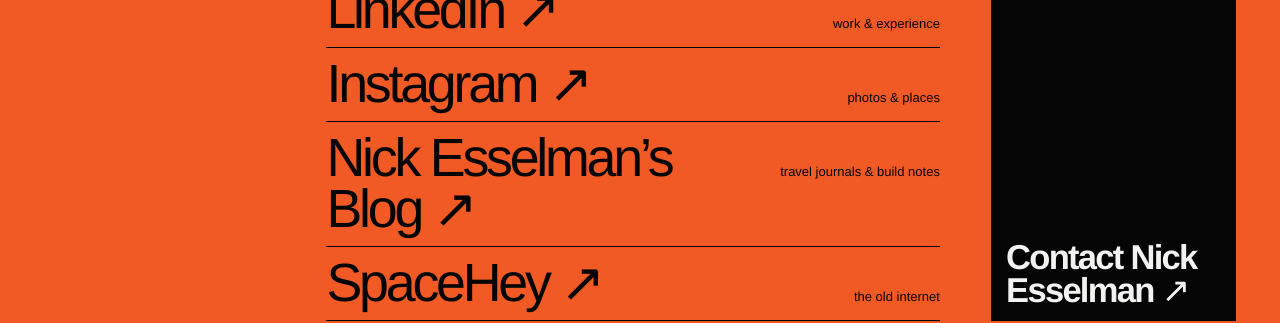
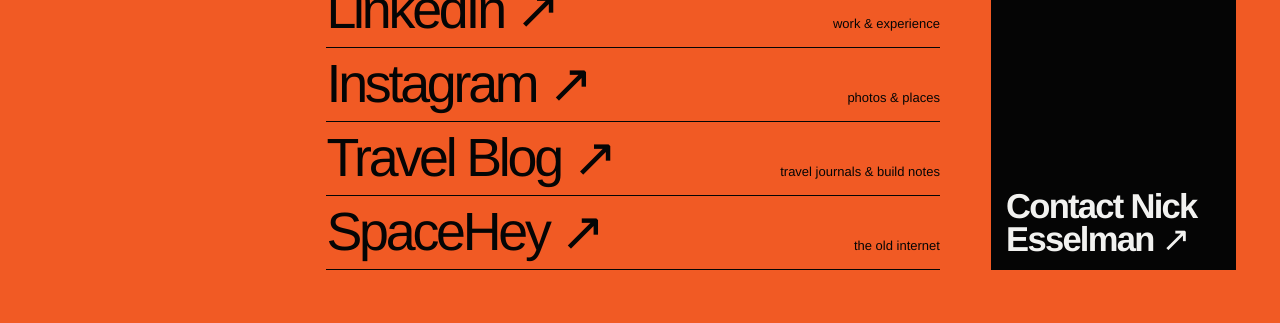
Before and after one commit to Nickdev8/nickesselman.nl, a React (Vite) app: page / in a window 1280 px wide. Shown: the part 2320-2643 px from the top of the page. Built offline with nearby package versions, Linux system fonts and the light colour scheme; no server answers.

Commit message:
renamed tab and updatesd blog link

```diff
--- a/src/components/Links.jsx
+++ b/src/components/Links.jsx
@@ -2,7 +2,7 @@
   { name: "GitHub", detail: "code & projects", href: "https://github.com/nickdev8/" },
   { name: "LinkedIn", detail: "work & experience", href: "https://www.linkedin.com/in/nick-esselman/" },
   { name: "Instagram", detail: "photos & places", href: "https://www.instagram.com/nick.esselman/" },
-  { name: "Nick Esselman’s Blog", detail: "travel journals & build notes", href: "https://blog.nickesselman.nl" },
+  { name: "Travel Blog", detail: "travel journals & build notes", href: "https://blog.nickesselman.nl" },
   { name: "SpaceHey", detail: "the old internet", href: "https://spacehey.com/profile?id=4533565" },
 ];
 
--- a/src/data/projects.js
+++ b/src/data/projects.js
@@ -1,7 +1,7 @@
 export const site = {
   name: "Nick Esselman",
   url: "https://nickesselman.nl",
-  title: "Nick Esselman — Full-Stack Developer & Maker",
+  title: "Nick Esselman",
   description:
     "Portfolio of Nick Esselman, a Netherlands-based full-stack developer and maker building software, VR games, hardware, LED systems and custom PCBs.",
   image: "/og/nick-esselman.jpg",
```
